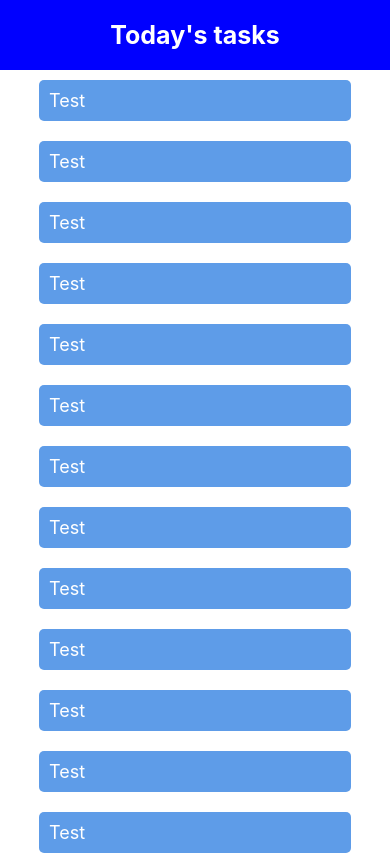
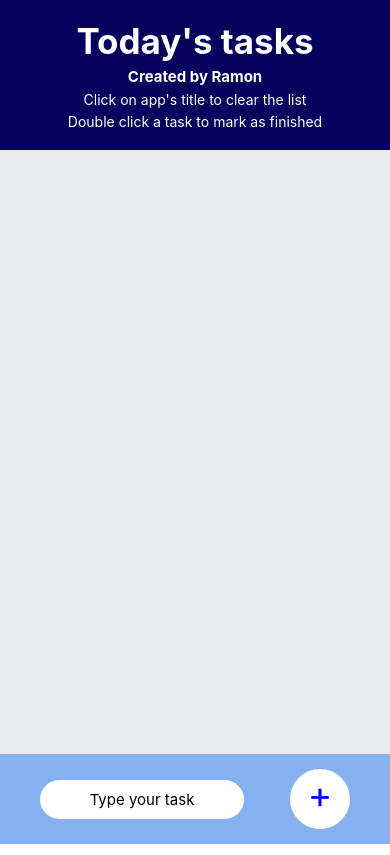
Before and after one commit to RamonMaximiliano/native_start, a React Native app: screen / in a window 390 px wide. Shown: the top 855 px of the page. Built offline with nearby package versions, Linux system fonts and the light colour scheme.

Commit message:
feat: finished native

```diff
--- a/App.js
+++ b/App.js
@@ -1,74 +1,155 @@
-import React from "react";
-import { StyleSheet, Text, View, ScrollView } from "react-native";
+import React, { useState } from "react";
+import {
+  StyleSheet,
+  Text,
+  View,
+  ScrollView,
+  TextInput,
+  TouchableOpacity,
+} from "react-native";
 import Task from "./components/Task";
 
 export default function App() {
+  const [newTask, setNewTask] = useState("");
+  const [tasks, setTasks] = useState([]);
+
+  function updateTask() {
+    setTasks([...tasks, newTask]);
+    setNewTask("");
+  }
+
+  function clearList() {
+    setTasks([])
+  }
+
   return (
-    <View>
+    <View style={styles.home}>
       <View style={styles.mainTitle}>
-        <Text style={styles.textColorTitle}>Today's tasks</Text>
+        <TouchableOpacity onPress={() => clearList()}>
+          <Text style={styles.textColorTitle}>Today's tasks</Text>
+        </TouchableOpacity>
+        <Text style={styles.createdBy}>Created by Ramon</Text>
+        <Text style={styles.createdByClear}>
+          Click on app's title to clear the list
+        </Text>
+        <Text style={styles.createdByClear}>
+          Double click a task to mark as finished
+        </Text>
       </View>
-      <ScrollView>
+
+      <ScrollView style={styles.ScrollView}>
         {/*ScrollView deixa fazer scroll caso os items passem do tamanho da tela*/}
         <View style={styles.container}>
-          <Task taskText="Test"></Task>
-          <Task taskText="Test"></Task>
-          <Task taskText="Test"></Task>
-          <Task taskText="Test"></Task>
-          <Task taskText="Test"></Task>
-          <Task taskText="Test"></Task>
-          <Task taskText="Test"></Task>
-          <Task taskText="Test"></Task>
-          <Task taskText="Test"></Task>
-          <Task taskText="Test"></Task>
-          <Task taskText="Test"></Task>
-          <Task taskText="Test"></Task>
-          <Task taskText="Test"></Task>
-          <Task taskText="Test"></Task>
-          <Task taskText="Test"></Task>
-          <Task taskText="Test"></Task>
-          <Task taskText="Test"></Task>
-          <Task taskText="Test"></Task>
+          {tasks.map((item, index) => {
+            return <Task taskText={item} key={index}></Task>;
+          })}
         </View>
       </ScrollView>
+
+      <View style={styles.bottom}>
+        <TextInput
+          style={styles.taskInput}
+          placeholder="Type your task"
+          value={newTask}
+          onChangeText={(e) => setNewTask(e)}
+        />
+        {/*We need to use this TouchableOpacity component to handle press events*/}
+        <TouchableOpacity style={styles.plusSign} onPress={() => updateTask()}>
+          <Text style={styles.plusSignText}>+</Text>
+        </TouchableOpacity>
+      </View>
     </View>
   );
 }
 
 const styles = StyleSheet.create({
+  home: {
+    flex: 1,
+  },
   container: {
     flex: 1,
-    backgroundColor: "white",
+    backgroundColor: "#E8EAED",
     alignItems: "center",
     justifyContent: "center",
+    marginTop: 10,
+  },
+  ScrollView: {
+    backgroundColor: "#E8EAED",
+    marginBottom: 80,
   },
 
   mainTitle: {
     color: "white",
     padding: 20,
-    backgroundColor: "blue",
+    backgroundColor: "#07005c",
     alignItems: "center",
   },
+
   textColorTitle: {
     color: "white",
-    fontSize: 25,
+    fontSize: 35,
     fontWeight: "bold",
+  },
+  createdBy: {
+    color: "white",
+    fontSize: 15,
+    fontWeight: "bold",
+    marginTop: 5,
+  },
+  createdByClear: {
+    color: "white",
+    fontSize: 14,
+    marginTop: 5,
+  },
+
+  bottom: {
+    width: "100%",
+    flexDirection: "row",
+    alignItems: "center",
+    justifyContent: "space-between",
+    backgroundColor: "#85b1f0",
+    paddingRight: 25,
+    paddingLeft: 25,
+    position: "absolute",
+    bottom: 0,
+  },
+
+  taskInput: {
+    width: "60%",
+    textAlign: "center",
+    alignItems: "center",
+    backgroundColor: "white",
+    padding: 10,
+    margin: 15,
+    borderRadius: 50,
+    fontSize: 15,
+  },
+
+  plusSign: {
+    width: 60,
+    height: 60,
+    textAlign: "center",
+    alignItems: "center",
+    backgroundColor: "white",
+    padding: 3,
+    margin: 15,
+    borderRadius: 50,
+  },
+  plusSignText: {
+    fontSize: 37,
+    color: "blue",
   },
 });
 
 /*
 
-REACT NATIVE:
-
-Part 1: 5min
-https://www.youtube.com/watch?v=0kL6nhutjQ8&ab_channel=MadeWithMatt
-
-
-Part 2:
-https://www.youtube.com/watch?v=00HFzh3w1B8&ab_channel=MadeWithMatt
-
 ANOTHER TO DO:
 https://www.youtube.com/watch?v=cmXZNGXjXPM&ab_channel=TheAwesomeDev
 
+npm install --save react-native-double-tap
+
+https://stackoverflow.com/questions/74769646/how-to-use-double-tap-in-react-native
+
+
 
 */
--- a/components/Task.js
+++ b/components/Task.js
@@ -1,21 +1,40 @@
-import React from "react";
+import React, { useState } from "react";
 import { StyleSheet, Text, View } from "react-native";
+import DoubleClick from "react-native-double-tap";
 
 const Task = (props) => {
+  const [color, setColor] = useState(false);
+
+  function changeColor() {
+    setColor(!color);
+  }
+
   return (
-    <View style={styles.taskContainer}>
-      <Text style={styles.taskText}>{props.taskText}</Text>
-    </View>
+    <DoubleClick doubleTap={changeColor} timeout={1000} >
+      <View
+        style={color ? styles.taskContainerGreen : styles.taskContainerBlue}
+      >
+        <Text style={styles.taskText}>{props.taskText}</Text>
+      </View>
+    </DoubleClick>
   );
 };
 
 export default Task;
 
 const styles = StyleSheet.create({
-  taskContainer: {
-    backgroundColor: "#5e9ce8",
+  taskContainerBlue: {
+    backgroundColor: "#2d7bee",
     color: "white",
-    width: "80%",
+    width: 300,
+    padding: 10,
+    margin: 10,
+    borderRadius: 5,
+  },
+  taskContainerGreen: {
+    backgroundColor: "green",
+    color: "white",
+    width: 300,
     padding: 10,
     margin: 10,
     borderRadius: 5,
@@ -26,3 +45,12 @@ const styles = StyleSheet.create({
     fontSize: 18,
   },
 });
+
+/*
+
+npm install --save react-native-double-tap
+
+https://stackoverflow.com/questions/74769646/how-to-use-double-tap-in-react-native
+
+
+*/
--- a/package.json
+++ b/package.json
@@ -12,7 +12,8 @@
     "expo": "~51.0.28",
     "expo-status-bar": "~1.12.1",
     "react": "18.2.0",
-    "react-native": "0.74.5"
+    "react-native": "0.74.5",
+    "react-native-double-tap": "^1.0.1"
   },
   "devDependencies": {
     "@babel/core": "^7.20.0"
```
Also changed, not shown: 1 other file (tests, documents, lock files or other folders).
